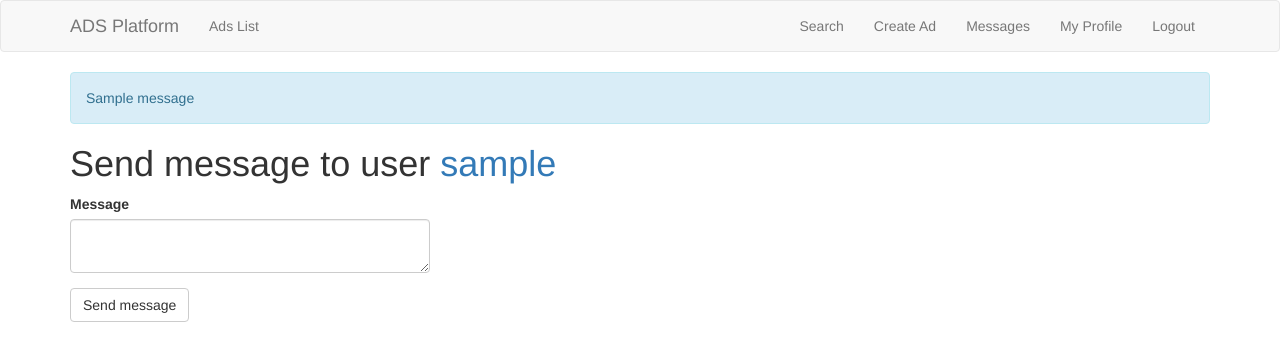
After one commit to BloodScore/ads_platform, a Flask app: page /send_message/1 in a window 1280 px wide. The commit adds this page. Shown: the top 361 px of the page. Run offline with Flask 2, Linux system fonts and the light colour scheme; a user stored in the database is signed in; tables that the repository leaves empty hold one stand-in row (values such as "Sample post"); one stand-in notice (Sample message) is shown; parts of the project's set-up code (start-up, migrations or seed data) failed here and were passed over; some libraries are stand-ins or nearby versions.

Commit message:
Added user's chat

```diff
--- a/app/auth/models.py
+++ b/app/auth/models.py
@@ -1,6 +1,7 @@
 import datetime as dt
 from hashlib import md5
 
+from datetime import datetime
 from time import time
 
 from flask import current_app
@@ -9,7 +10,7 @@ import jwt
 from werkzeug.security import generate_password_hash, check_password_hash
 
 from app import login_manager
-from app.platform.models import Ad
+from app.platform.models import Ad, Message
 from utils.database import Column, Model, SurrogatePK, db, relationship
 
 
@@ -50,6 +51,16 @@ class User(UserMixin, SurrogatePK, Model):
     roles = relationship('Role', secondary=user_role_table, back_populates='users')
     ads = relationship('Ad', backref='user')
 
+    messages_sent = db.relationship('Message',
+                                    foreign_keys='Message.sender_id',
+                                    backref='sender',
+                                    lazy='dynamic')
+    messages_received = db.relationship('Message',
+                                        foreign_keys='Message.recipient_id',
+                                        backref='recipient',
+                                        lazy='dynamic')
+    last_message_read_time = db.Column(db.DateTime)
+
     def __init__(self, username, email, password, phone_number, **kwargs):
         db.Model.__init__(self, username=username, email=email, phone_number=phone_number, **kwargs)
         self.set_password(password)
@@ -83,6 +94,10 @@ class User(UserMixin, SurrogatePK, Model):
         digest = md5(self.email.lower().encode('utf-8')).hexdigest()
         return f'https://www.gravatar.com/avatar/{digest}?d=identicon&s={size}'
 
+    def new_messages(self):
+        last_read_time = self.last_message_read_time or datetime(1900, 1, 1)
+        return Message.query.filter_by(recipient=self).filter(Message.timestamp > last_read_time).count()
+
 
 @login_manager.user_loader
 def load_user(user_id):
--- a/app/platform/forms.py
+++ b/app/platform/forms.py
@@ -1,6 +1,6 @@
 from flask_wtf import FlaskForm
-from wtforms import StringField, TextField, SelectMultipleField, SubmitField, IntegerField
-from wtforms.validators import DataRequired
+from wtforms import StringField, TextField, SelectMultipleField, SubmitField, IntegerField, TextAreaField
+from wtforms.validators import DataRequired, Length
 
 
 class AdCreationForm(FlaskForm):
@@ -25,3 +25,8 @@ class PaymentForm(FlaskForm):
     exp_date = StringField('Expiration Date')
     cvv = IntegerField('CVV-code')
     submit = SubmitField('Make payment')
+
+
+class MessageForm(FlaskForm):
+    message = TextAreaField('Message', validators=[DataRequired(), Length(min=0, max=140)])
+    submit = SubmitField('Send message')
--- a/app/platform/routes.py
+++ b/app/platform/routes.py
@@ -3,10 +3,12 @@ from datetime import datetime
 from flask import render_template, flash, redirect, url_for, request, current_app
 from flask_login import current_user, login_required
 
+from sqlalchemy import or_
+
 from app.auth.models import User
 from app.platform import platform_bp
-from app.platform.models import Ad, Category
-from app.platform.forms import AdCreationForm, SearchForm, PaymentForm
+from app.platform.models import Ad, Category, Message
+from app.platform.forms import AdCreationForm, SearchForm, PaymentForm, MessageForm
 
 
 @platform_bp.before_request
@@ -49,8 +51,11 @@ def profile(username):
 
 @platform_bp.route('/deactivate_account', methods=['GET', 'POST'])
 @login_required
-def deactivate_account():   # todo Delete related ads
+def deactivate_account():  # todo Delete related ads
     current_user.update(is_active=False)
+    ads = Ad.query.filter_by(user_id=current_user.id).all()
+    for ad in ads:
+        ad.delete()
     flash('Your account has been deactivated.')
     return redirect(url_for('auth.logout'))
 
@@ -115,7 +120,8 @@ def search_ad():
         return render_template(
             'platform/index.html',
             user=current_user,
-            ads=sorted(filtered_ads, key=lambda ad: ad.is_paid, reverse=True) if form.categories.data else sorted(ads.all(), key=lambda ad: ad.is_paid, reverse=True)
+            ads=sorted(filtered_ads, key=lambda ad: ad.is_paid, reverse=True) if form.categories.data else sorted(
+                ads.all(), key=lambda ad: ad.is_paid, reverse=True)
         )
 
     return render_template('platform/search_ad.html', title='Search', form=form)
@@ -140,3 +146,40 @@ def cancel_payment(ad_id):
     Ad.get_by_id(ad_id).update(is_paid=False)
     flash('Ad\'s payment was cancelled.')
     return redirect(url_for('platform.profile', username=current_user.username))
+
+
+@platform_bp.route('/messages', methods=['GET', 'POST'])
+@login_required
+def messages():
+    current_user.update(last_message_read_time=datetime.utcnow())
+    page = request.args.get('page', 1, type=int)
+    messages_list = Message.query.filter(or_(
+        Message.sender_id == current_user.id, Message.recipient_id == current_user.id
+    )).order_by(Message.timestamp.desc()).paginate(page, current_app.config['ADS_PER_PAGE'], False)
+    next_url = url_for('platform.messages', page=messages_list.next_num) if messages_list.has_next else None
+    prev_url = url_for('platform.messages', page=messages_list.prev_num) if messages_list.has_prev else None
+    return render_template(
+        'platform/messages.html',
+        messages=messages_list.items,
+        next_url=next_url,
+        prev_url=prev_url
+    )
+
+
+@platform_bp.route('/send_message/<user_id>', methods=['GET', 'POST'])
+@login_required
+def send_message(user_id):
+    recipient = User.get_by_id(user_id)
+    form = MessageForm()
+
+    if form.validate_on_submit():
+        Message.create(
+            sender_id=current_user.id,
+            recipient_id=recipient.id,
+            text=form.message.data,
+            timestamp=datetime.utcnow()
+        )
+        flash('Your message has been sent.')
+        return redirect(url_for('platform.messages'))
+
+    return render_template('platform/send_message.html', title='Send Message', form=form, user=recipient)
--- a/app/templates/platform/base.html
+++ b/app/templates/platform/base.html
@@ -39,6 +39,14 @@
                         <li><a href="{{ url_for('auth.register') }}">Register</a></li>
                     {% else %}
                         <li><a href="{{ url_for('platform.create_ad') }}">Create Ad</a></li>
+                        <li>
+                            <a href="{{ url_for('platform.messages') }}">Messages
+                                {% set new_messages = current_user.new_messages() %}
+                                {% if new_messages %}
+                                    <span class="badge">{{ new_messages }}</span>
+                                {% endif %}
+                            </a>
+                        </li>
                         <li><a href="{{ url_for('platform.profile', username=current_user.username) }}">My Profile</a></li>
                         <li><a href="{{ url_for('auth.logout') }}">Logout</a></li>
                     {% endif %}
--- a/app/templates/platform/profile.html
+++ b/app/templates/platform/profile.html
@@ -15,6 +15,8 @@
                 <p>Phone Number: {{ user.phone_number }}</p>
                 {% if user == current_user %}
                     <p><a href="{{ url_for('platform.deactivate_account') }}">Deactivate my account</a></p>
+                {% else %}
+                    <p><a href="{{ url_for('platform.send_message', user_id=user.id) }}">Send message</a></p>
                 {% endif %}
             </td>
         </tr>
--- /dev/null
+++ b/app/templates/platform/send_message.html
@@ -0,0 +1,12 @@
+{% extends 'platform/base.html' %}
+{% import 'bootstrap/wtf.html' as wtf %}
+
+{% block app_content %}
+<h1>Send message to user <a href="{{ url_for('platform.profile', username=user.username) }}">{{ user.username }}</a></h1>
+    <div class="row">
+        <div class="col-md-4">
+            {{ wtf.quick_form(form) }}
+        </div>
+    </div>
+    <br>
+{% endblock %}
--- a/run.py
+++ b/run.py
@@ -8,7 +8,7 @@ from app import admin, db, create_app
 app = create_app()
 
 from app.auth.models import Role, User
-from app.platform.models import Ad, Category
+from app.platform.models import Ad, Category, Message
 
 
 class AdminModelView(ModelView):
@@ -21,6 +21,7 @@ admin.add_view(AdminModelView(User, db.session))
 admin.add_view(AdminModelView(Role, db.session))
 admin.add_view(AdminModelView(Ad, db.session))
 admin.add_view(AdminModelView(Category, db.session))
+admin.add_view(AdminModelView(Message, db.session))
 
 
 @app.shell_context_processor
@@ -30,4 +31,5 @@ def make_shell_context():
         'User': User,
         'Ad': Ad,
         'Category': Category,
+        'Message': Message
     }
```
Also changed, not shown: app/platform/models.py (+14 -0 lines), app/templates/platform/_free_ad.html (+6 -1 lines), app/templates/platform/_message.html (added, +19 -0 lines), app/templates/platform/_paid_ad.html (+6 -1 lines), app/templates/platform/messages.html (added, +16 -0 lines), migrations/versions/049630ddecfc_.py (added, +41 -0 lines), migrations/versions/aa62f2572920_.py (added, +55 -0 lines).
